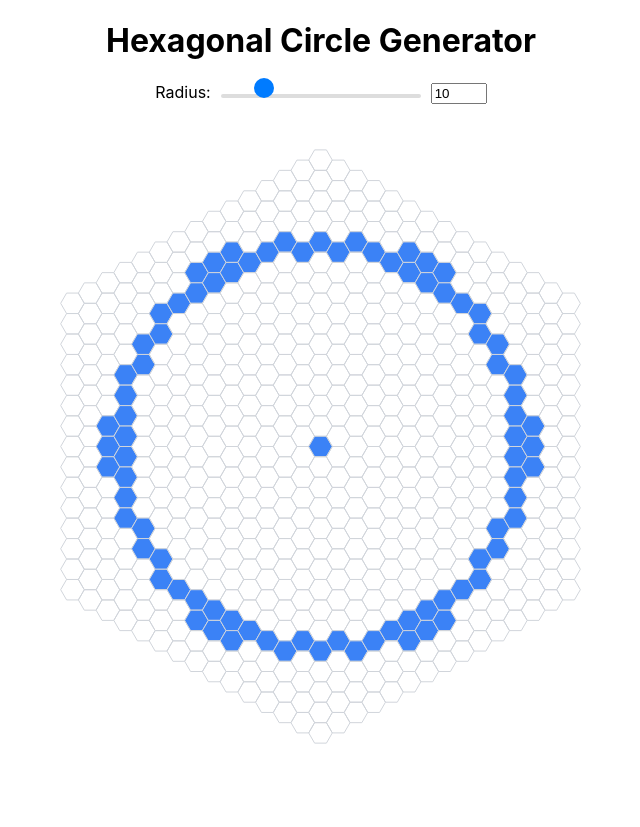
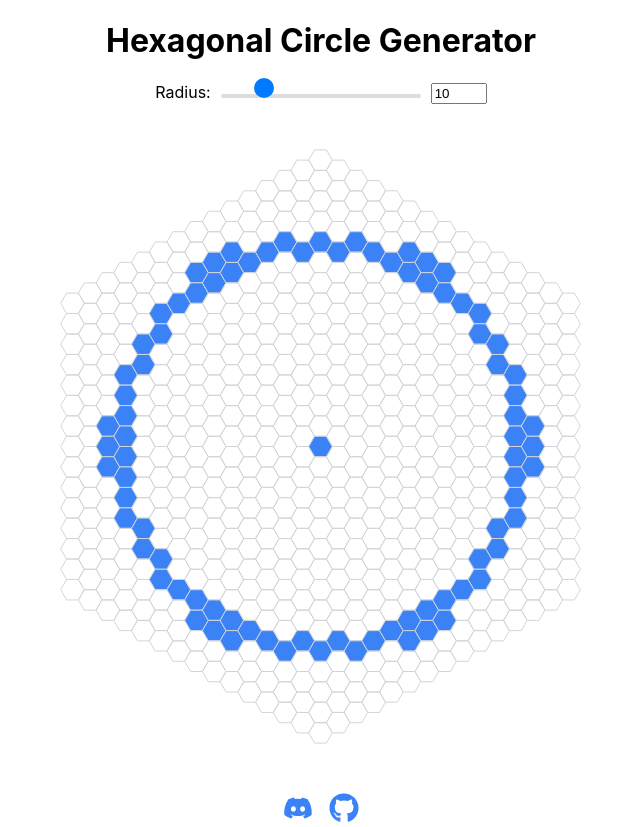
Before and after one commit to SirReal314/PlanetSmith-circle, a React (Create React App) app: page / in a window 1280 px wide. Shown: the whole page, without its empty margins (319-959 px from the left). Before the commit the page ends 800 px from the top, so only its background shows below. Built offline with nearby package versions, Linux system fonts and the light colour scheme.

Commit message:
Update hexagonal-circle-generator.tsx
Social Media Links

```diff
--- a/src/components/hexagonal-circle-generator.tsx
+++ b/src/components/hexagonal-circle-generator.tsx
@@ -3,6 +3,7 @@
 import { useState, useMemo, useEffect } from 'react';
 import { Slider } from "./ui/slider";
 import { Label } from "./ui/label";
+import { FaGithub, FaDiscord } from 'react-icons/fa';
 
 export default function HexagonalCircleGenerator() {
   const [radius, setRadius] = useState(10)
@@ -146,6 +147,16 @@ export default function HexagonalCircleGenerator() {
           {hexagons}
         </svg>
       </div>
+
+      {/* Social Media Links */}
+      <div className="mt-4 flex">
+        <a href="https://discord.com/invite/YqMpxdq8k2" target="_blank" rel="noopener noreferrer">
+          <FaDiscord style={{ width: 30, height: 30, color: '#3b82f6' }} className="text-gray-700 hover:text-blue-500" />
+        </a>
+        <a href="https://github.com/SirReal314/PlanetSmith-circle" target="_blank" rel="noopener noreferrer" style={{ marginLeft: '16px' }}>
+          <FaGithub style={{ width: 30, height: 30, color: '#3b82f6' }} className="text-gray-700 hover:text-black" />
+        </a>
+      </div>
     </div>
   )
 }
```
